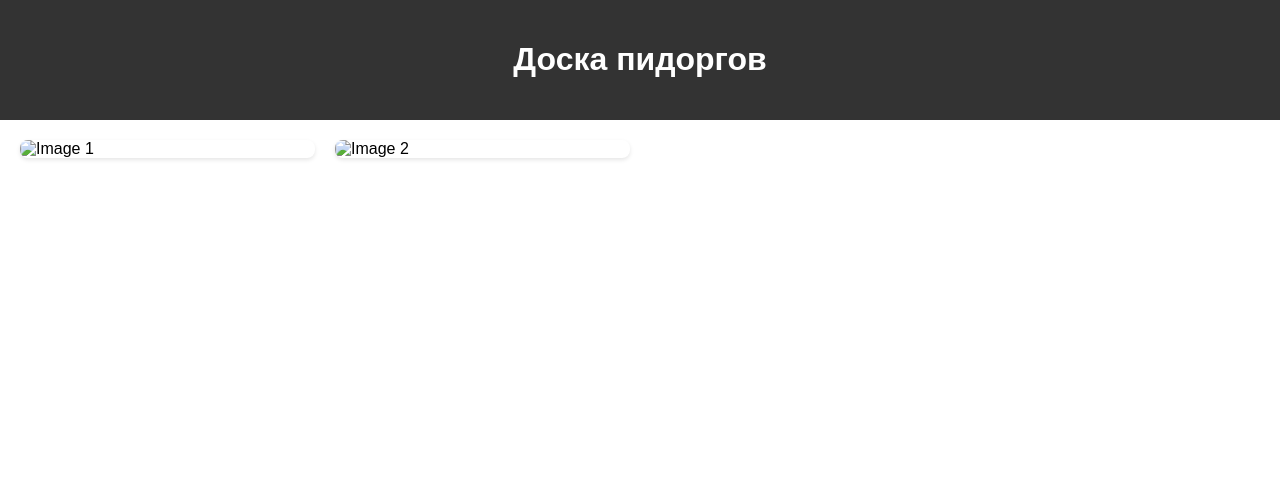
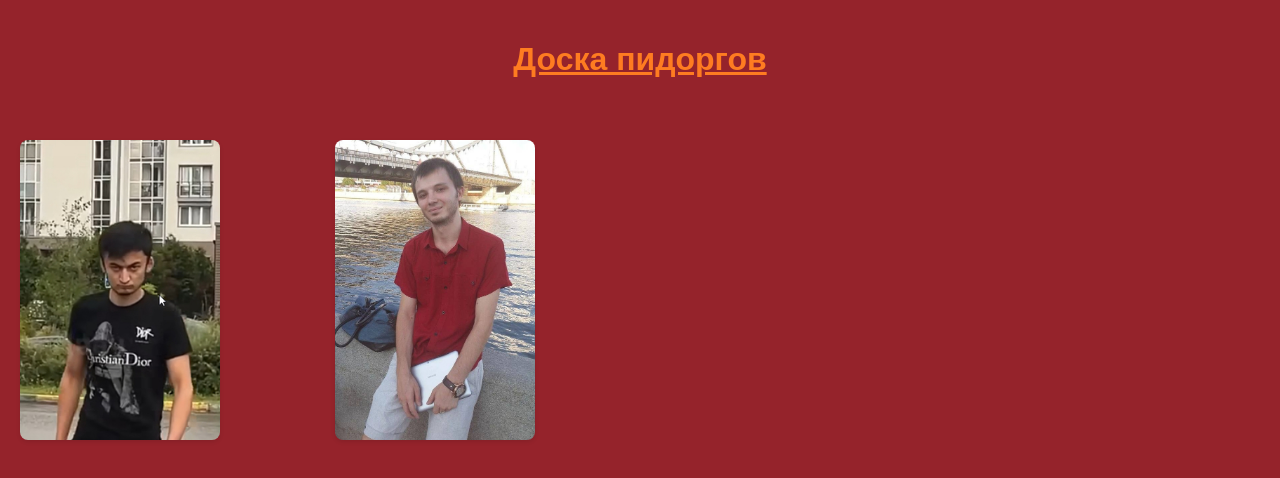
Before and after one commit to Pidorg/pid.org, a plain HTML site: page index.html in a window 1280 px wide. Drawn offline with Linux system fonts and the light colour scheme.

Commit message:
feat: first faces

```diff
--- a/index.css
+++ b/index.css
@@ -1,13 +1,14 @@
 body {
     margin: 0;
     font-family: Arial, sans-serif;
+    background-color: #95232B;
 }
 
 header {
     text-align: center;
     padding: 20px;
-    background-color: #333;
-    color: #fff;
+    color: #FE7C21;
+    text-decoration: underline;
 }
 
 .grid-container {
@@ -19,12 +20,15 @@ header {
 
 .grid-item {
     border-radius: 8px;
+    width: 200px;
+    height: 300px;
     overflow: hidden;
     box-shadow: 0 2px 4px rgba(0, 0, 0, 0.1);
 }
 
 .grid-item img {
     width: 100%;
-    height: auto;
+    height: 100%;
+    object-fit: cover;
     display: block;
 }
--- a/index.html
+++ b/index.html
@@ -11,8 +11,8 @@
         <h1>Доска пидоргов</h1>
     </header>
     <div class="grid-container">
-        <div class="grid-item"><img src="image1.jpg" alt="Image 1"></div>
-        <div class="grid-item"><img src="image2.jpg" alt="Image 2"></div>
+        <div class="grid-item"><img src="./img/1.jpg" alt="Image 1"></div>
+        <div class="grid-item"><img src="./img/2.jpg" alt="Image 2"></div>
         <!-- Add more grid items here -->
     </div>
 </body>
```
Also changed, not shown: img/1.jpg (added), img/2.jpg (added).
